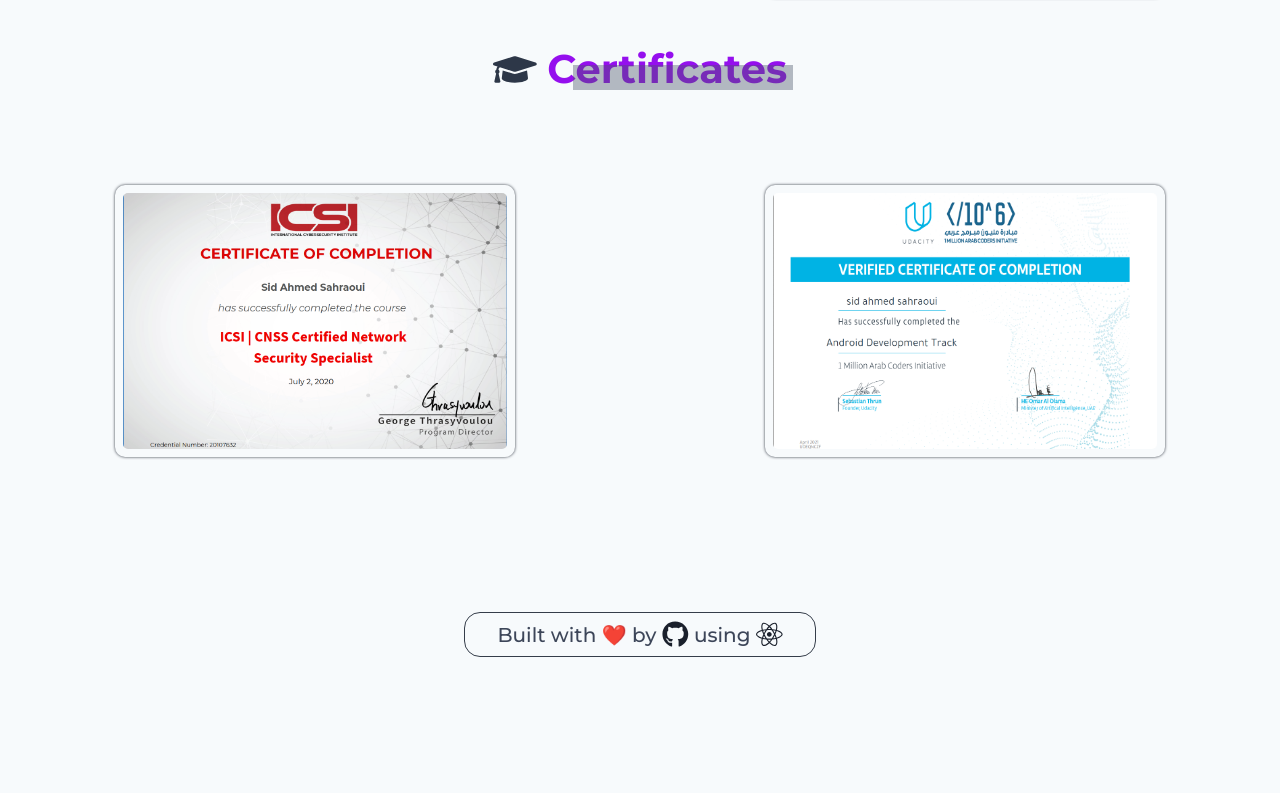
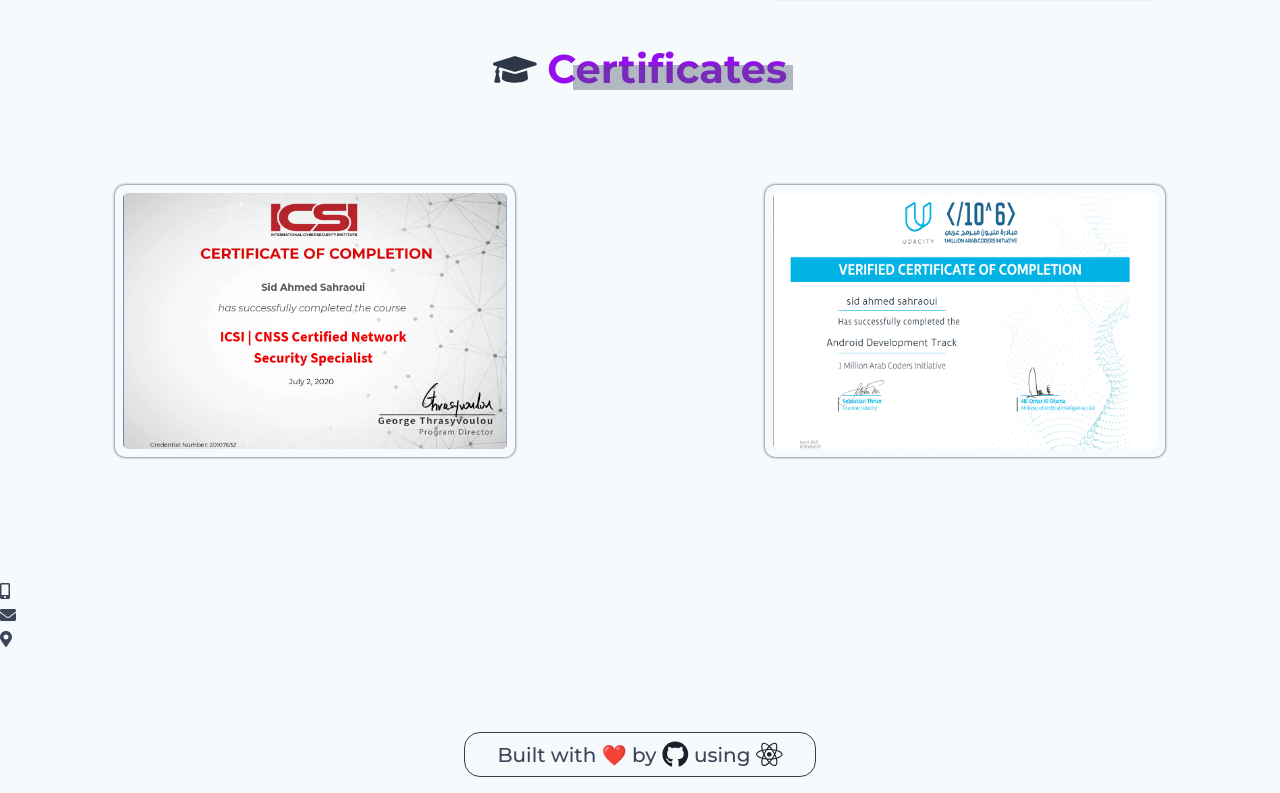
Before and after one commit to SidAhmedSahraoui/My_Portfolio, a React (Create React App) app: page / in a window 1280 px wide. Shown: the part 3270-4063 px from the top of the page. Before the commit the page ends 3943 px from the top, so only its background shows below. Built offline with nearby package versions, Linux system fonts and the light colour scheme.

Commit message:
add some icons

```diff
--- a/src/components/layouts/Footer.js
+++ b/src/components/layouts/Footer.js
@@ -2,11 +2,29 @@
 import { faReact, faGithub } from "@fortawesome/free-brands-svg-icons";
 import { FontAwesomeIcon } from "@fortawesome/react-fontawesome";
 import { Row } from "react-bootstrap";
+import {
+  faEnvelope,
+  faMapMarkerAlt,
+  faMobile,
+  faMobileAlt,
+  faPhone,
+} from "@fortawesome/free-solid-svg-icons";
 
 const Footer = () => {
   return (
     <>
       <div id="footer" className="footer">
+        <div className="contact">
+          <div>
+            <FontAwesomeIcon icon={faMobileAlt} />
+          </div>
+          <div>
+            <FontAwesomeIcon icon={faEnvelope} />
+          </div>
+          <div>
+            <FontAwesomeIcon icon={faMapMarkerAlt} />
+          </div>
+        </div>
         <div className="main">
           <Row>
             <h5>
```
